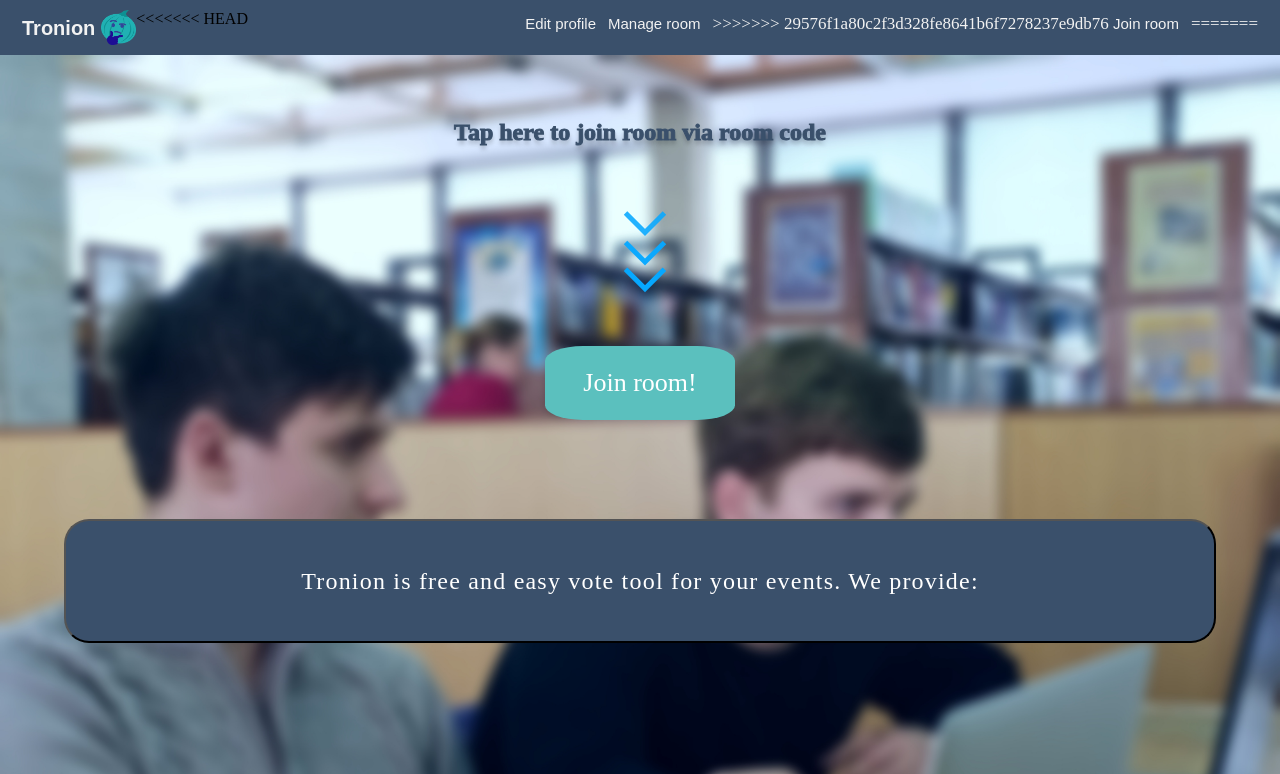
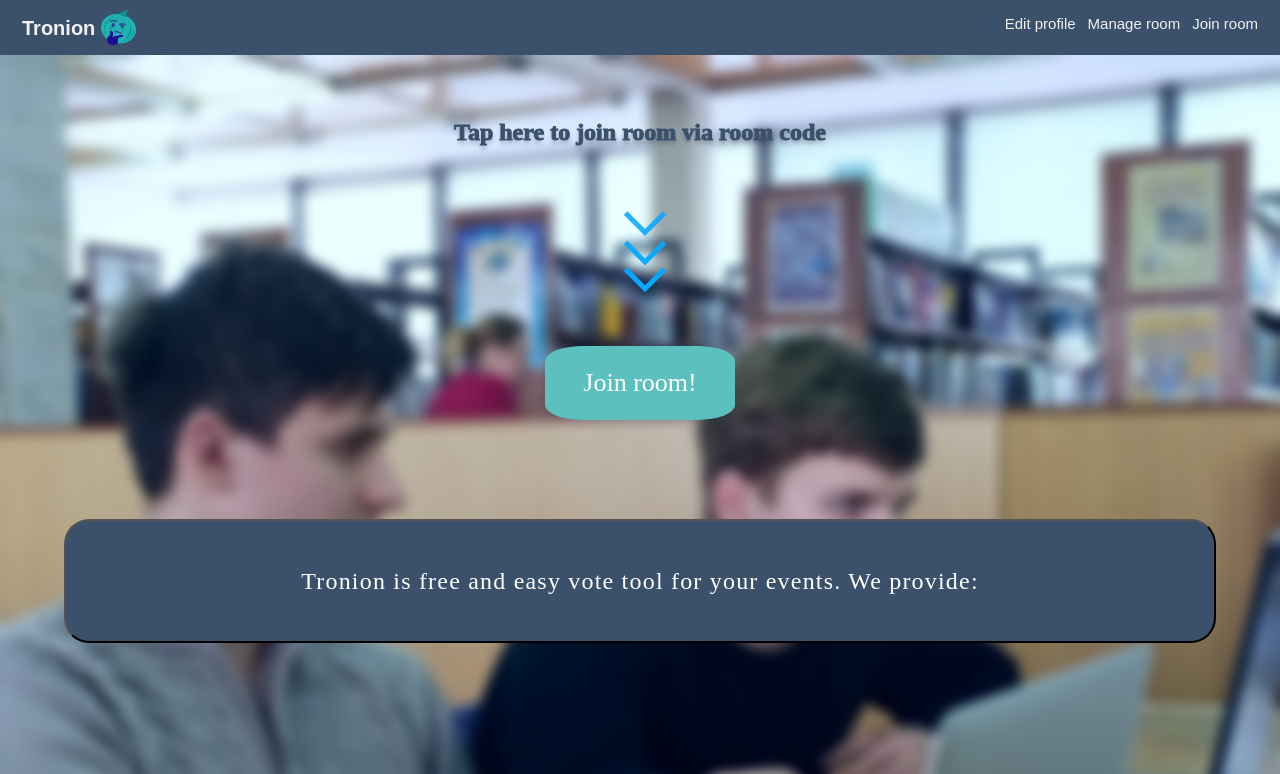
Before and after one commit to Vilka284/Tronion, a Flask app: template client/templates/landing/index.html in a window 1280 px wide; the page is wider, and only the part inside the window is pictured. Shown: the top 774 px of that part. Run offline with Flask 2, Linux system fonts and the light colour scheme; the template is opened without the code that fills it, so the values that code supplies are empty; parts of the project's set-up code (start-up, migrations or seed data) failed here and were passed over.

Commit message:
stupid modifying ya daun da ne dumayu ya geniy

```diff
--- a/client/templates/landing/index.html
+++ b/client/templates/landing/index.html
@@ -15,11 +15,7 @@
 			</span>
 		</a>
 		<img src="img/onion.png" title="Thinking onion" align="left" width="35" height="35">
-<<<<<<< HEAD
 		<a class="button" href="registration">
-=======
-		<a class="button" href="#join">
->>>>>>> 29576f1a80c2f3d328fe8641b6f7278237e9db76
 			<span style="font-family: Arial; font-size: 15px;">Join room</span>
 		</a>
 		<a class="button" href="#manage">
--- a/client/views.py
+++ b/client/views.py
@@ -5,10 +5,7 @@ from flask import render_template
 @app.route('/')
 def index():
     return render_template('landing/index.html')
-<<<<<<< HEAD
 
 @app.route('/registration')
 def registration():
     return render_template('registration/registration.html')
-=======
->>>>>>> 29576f1a80c2f3d328fe8641b6f7278237e9db76
```
